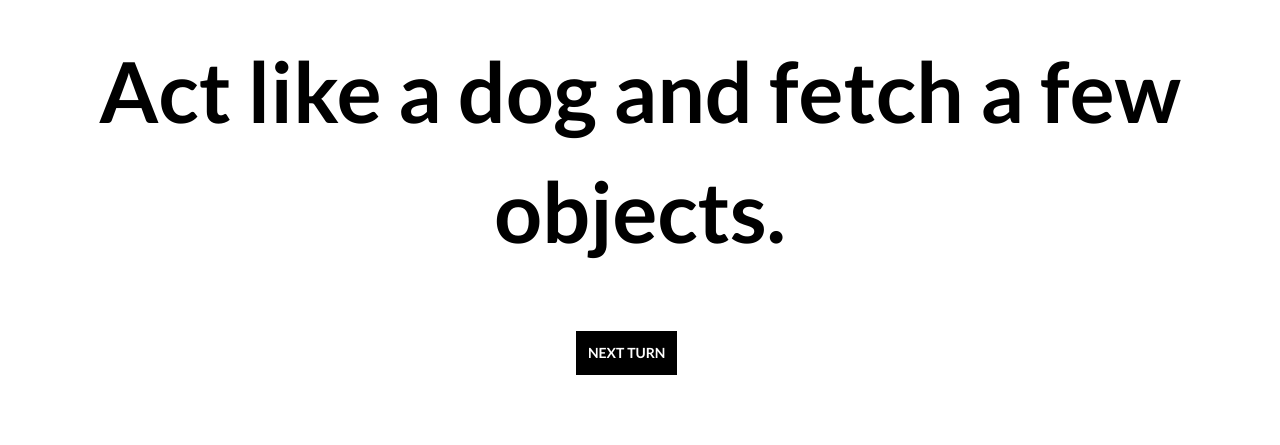
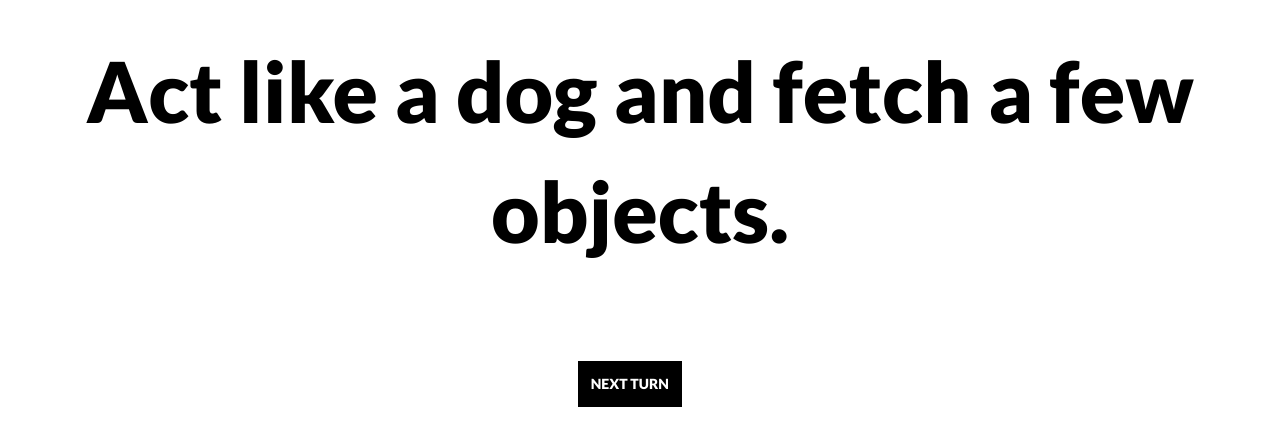
Before and after one commit to Laurenboww/Interactividad, a plain HTML site: page Tarea 07 - Frase Del Dia/dare.html in a window 1280 px wide. Shown: the part 169-614 px from the top of the page. Drawn offline with Linux system fonts and the light colour scheme.

Commit message:
frase del dia changes

```diff
--- a/Tarea 07 - Frase Del Dia/css/stylesheet.css
+++ b/Tarea 07 - Frase Del Dia/css/stylesheet.css
@@ -5,12 +5,12 @@ body {
 }
 
 .main {
-	font-family: 'Anton', sans-serif;
+	font-family: 'Lato', sans-serif;
 	font-size:7em;
 	text-align: left;
 	position: absolute;
 	top: 30%;
-	margin-left: 14%;
+	margin-left: 10%;
 }
 
 
@@ -23,14 +23,14 @@ h2 {
 
 
 .next {
-	font-family: 'Lato', sans-serif !important;
-	margin-top: 500px;
-	color: white;
-	background-color: #000;
-	margin-left: 45%;
-	padding: 12px;
+	font-family: 'Lato', sans-serif;
+	position: absolute;
+	top: 66%;
+	left: 32%;
+	margin-left: 13%;
+	padding: 1%;
+	background-color: black;
 	display: block;
-	border: none;
 
 }
 
@@ -41,7 +41,6 @@ h2 {
 	position: fixed;
 	top: 40%;
 	transform: translate(0,-50%);
-	font-weight: 700;
 	margin-left: 10px;
 	margin-right: 10px;
 }
--- a/Tarea 07 - Frase Del Dia/dare.html
+++ b/Tarea 07 - Frase Del Dia/dare.html
@@ -7,7 +7,7 @@
  	<link rel="stylesheet" type="text/css" href="css/stylesheet.css">
 	<meta name="viewport" content="width=device-width, initial-scale=1">
   <link rel="stylesheet" href="https://cdnjs.cloudflare.com/ajax/libs/font-awesome/4.7.0/css/font-awesome.min.css">
- <link href="https://fonts.googleapis.com/css?family=Anton|Lato:700" rel="stylesheet">
+  <link href="https://fonts.googleapis.com/css?family=Anton|Lato:900" rel="stylesheet">
 
 </head>
 <body>
@@ -96,8 +96,8 @@
     </script>
 
   </div>
-  <button class="next" onclick="">NEXT TURN</button>
-</div>
+
+  <a href="main.html" class="next">NEXT TURN</a>
 
 <script type="text/javascript">
   function reload() {
```
Also changed, not shown: Tarea 07 - Frase Del Dia/main.html (+1 -1 lines), Tarea 07 - Frase Del Dia/truth.html (+3 -3 lines).
